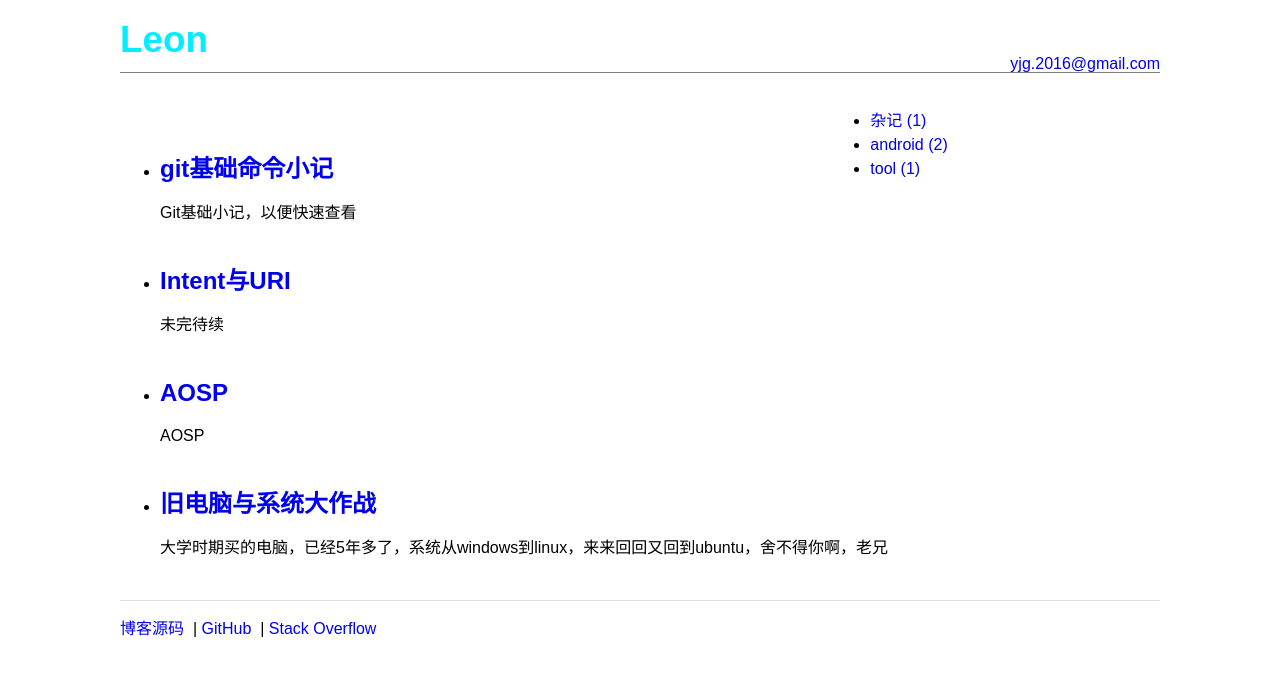
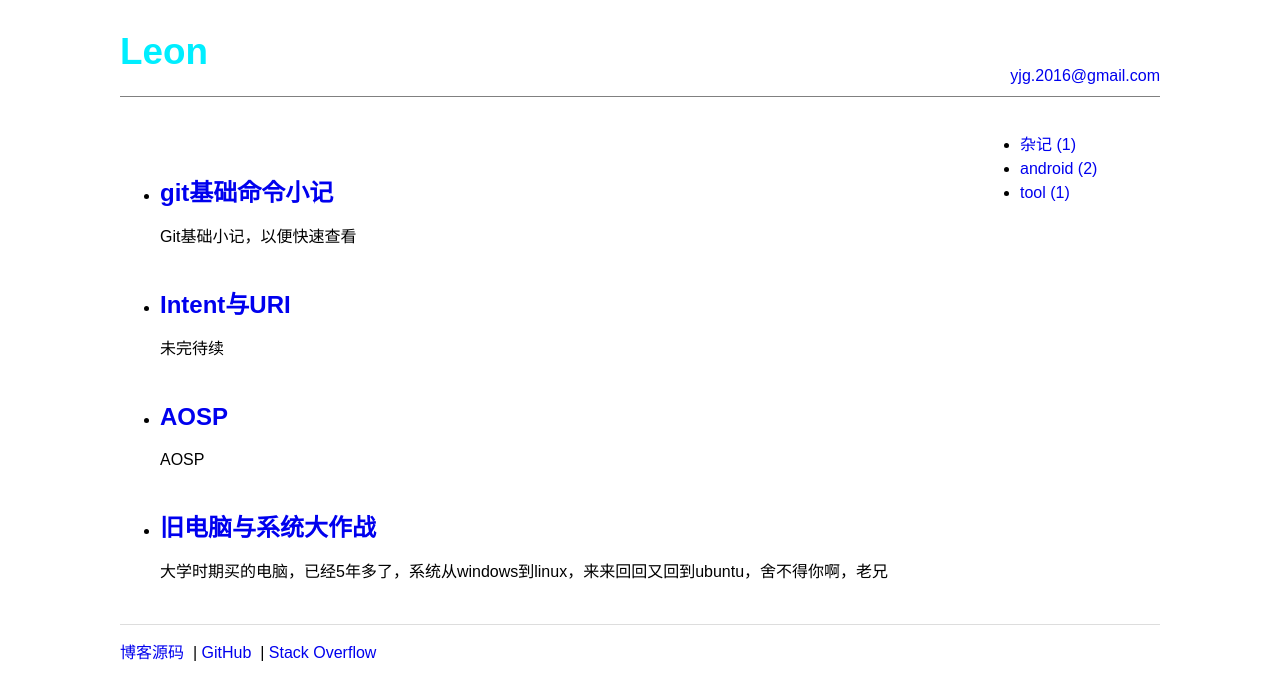
Before and after one commit to leongithub/blog, a Jekyll site: the page built from index.html, in a window 1280 px wide. Shown: the top 700 px of the page. Built offline with Jekyll 4.4.1, drawn with Linux system fonts in a browser that asks for light colours.

```diff
--- a/css/default.css
+++ b/css/default.css
@@ -17,8 +17,8 @@
 }
 
 .site .header {
-    padding-top: 20px;
-    padding-bottom: 20px;
+    padding-top: 2em;
+    padding-bottom: 2em;
     border-bottom: 1px solid gray;
 }
 
```
